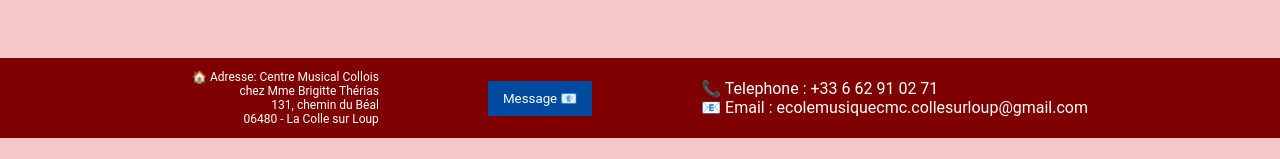
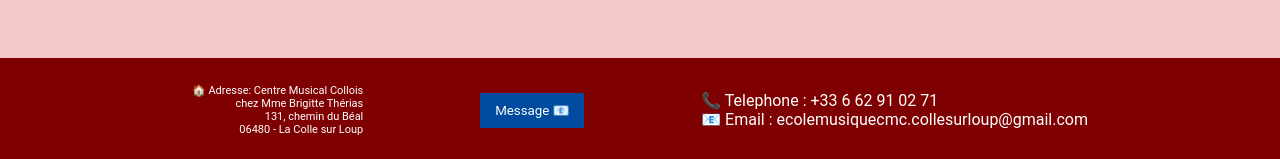
Before and after one commit to Halu89/cmc-frontend, a React (Create React App) app: page /lecons in a window 1280 px wide. Shown: the part 1319-1478 px from the top of the page. Before the commit the page ends 1457 px from the top, so only its background shows below. Built offline with nearby package versions, Linux system fonts and the light colour scheme; no server answers.

Commit message:
reduce footer adress text size

```diff
--- a/src/index.css
+++ b/src/index.css
@@ -143,7 +143,7 @@ footer {
   padding: 0 15%;
   color: white;
   font-family: Montserrat, sans-serif;
-  height: 10vh;
+  height: 13vh;
 }
 
 footer ul {
@@ -151,7 +151,7 @@ footer ul {
 }
 
 footer #adress {
-  font-size: 12px;
+  font-size: 11px;
   text-align: end;
 }
 
--- a/src/index.scss
+++ b/src/index.scss
@@ -121,14 +121,15 @@ footer {
   padding: 0 15%;
   color: $text-light;
   font-family: Montserrat, sans-serif;
-  height: 10vh;
+  height: 13vh;
 
   ul {
     list-style: none;
   }
   #adress {
-    font-size: 12px;
+    font-size: 11px;
     text-align: end;
+
   }
 }
 
```
Also changed, not shown: 1 other file (tests, documents, lock files or other folders).
